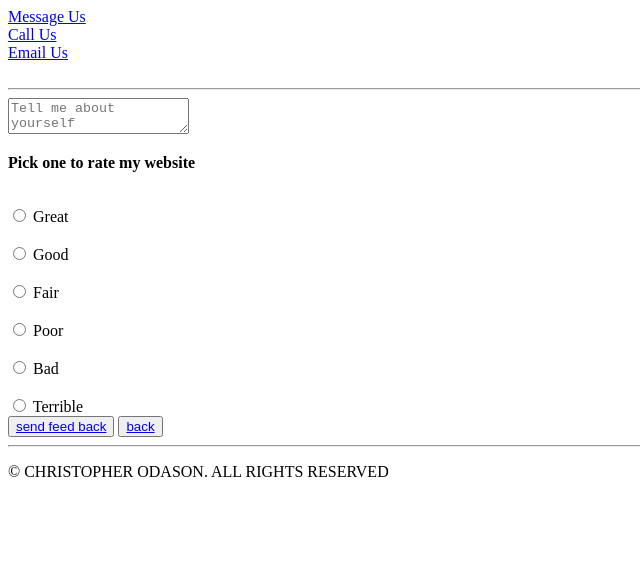
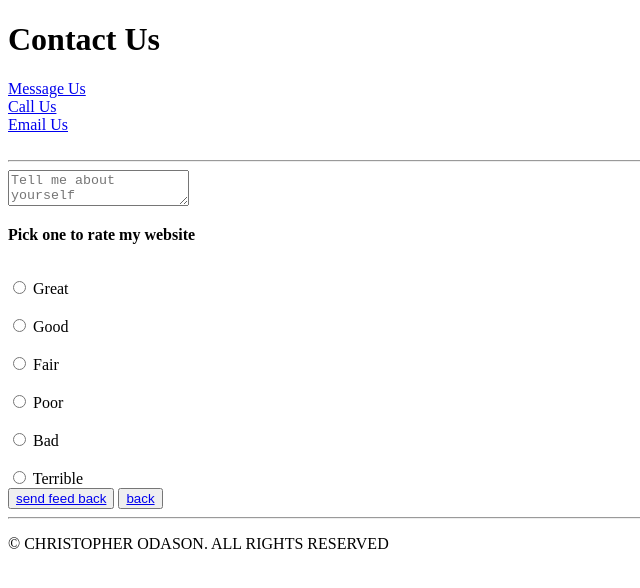
Before and after one commit to christopherodason4-bit/Church-website, a plain HTML site: page contact_us.html in a window 1280 px wide. Shown: the whole page, without its empty margins (0-640 px from the left). Drawn offline with Linux system fonts and the light colour scheme.

Commit message:
Update contact_us.html

```diff
--- a/contact_us.html
+++ b/contact_us.html
@@ -5,6 +5,10 @@
     <meta name="viewport" content="width=device-width, initial-scale=1.0">
     <title>Contact Us </title>
 </head>
+
+    <header>
+        <h1>Contact Us</h1>
+    </header>
 <body>
     <a href="sms:+234806579324">Message Us</a><br>
     <a href="tel:+234806579324">Call Us</a><br>
```
